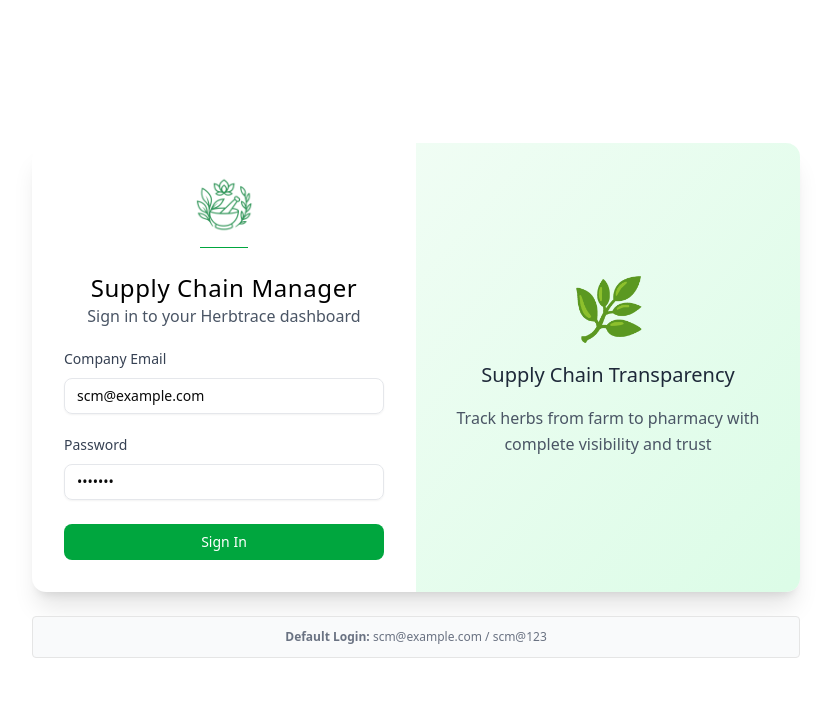
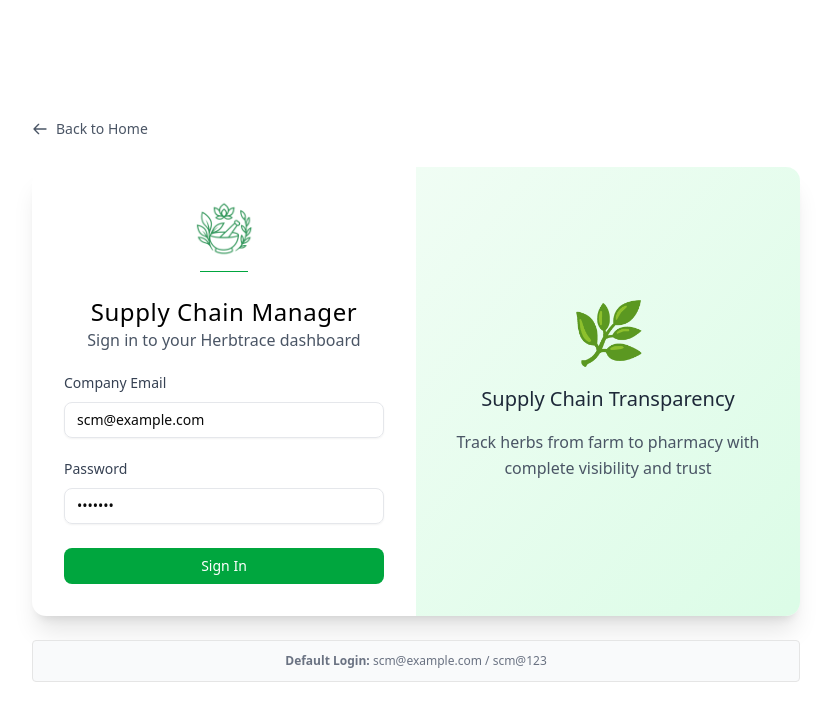
Before and after one commit to herbtrace/Frontend, a Next.js app: page /login in a window 1280 px wide. Shown: the top 720 px of the page, without its empty margins (224-1055 px from the left). Built offline with nearby package versions, Linux system fonts and the light colour scheme; no server answers.

Commit message:
Add back navigation link to home on login page and update redirect path after successful login. Improved user experience with enhanced navigation options.

```diff
--- a/src/app/login/page.tsx
+++ b/src/app/login/page.tsx
@@ -2,6 +2,7 @@
 
 import { useState } from "react";
 import { useRouter } from "next/navigation";
+import Link from "next/link";
 import { useAuth } from "@/contexts/AuthContext";
 import { Button } from "@/components/ui/button";
 import { Input } from "@/components/ui/input";
@@ -25,7 +26,7 @@ export default function LoginPage() {
     try {
       const success = await login(formData.email, formData.password);
       if (success) {
-        router.push("/?showDashboard=true");
+        router.push("/dashboard");
       }
     } catch (error) {
       console.error("Login error:", error);
@@ -41,6 +42,29 @@ export default function LoginPage() {
 
   return (
     <div className="bg-white flex min-h-svh flex-col items-center justify-center p-6 md:p-10">
+      {/* Back to Home Button */}
+      <div className="w-full max-w-sm md:max-w-3xl mb-6">
+        <Link
+          href="/"
+          className="inline-flex items-center text-gray-600 hover:text-gray-800 transition-colors text-sm font-medium group"
+        >
+          <svg
+            className="w-4 h-4 mr-2 transition-transform group-hover:-translate-x-1"
+            fill="none"
+            stroke="currentColor"
+            viewBox="0 0 24 24"
+          >
+            <path
+              strokeLinecap="round"
+              strokeLinejoin="round"
+              strokeWidth={2}
+              d="M10 19l-7-7m0 0l7-7m-7 7h18"
+            />
+          </svg>
+          Back to Home
+        </Link>
+      </div>
+
       <div className="w-full max-w-sm md:max-w-3xl">
         <Card className="overflow-hidden p-0 border-0 shadow-xl">
           <CardContent className="grid p-0 md:grid-cols-2">
```
